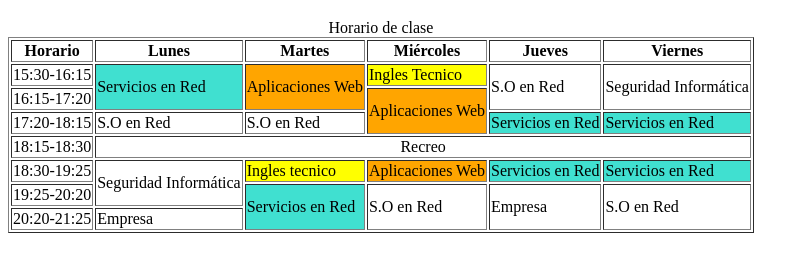
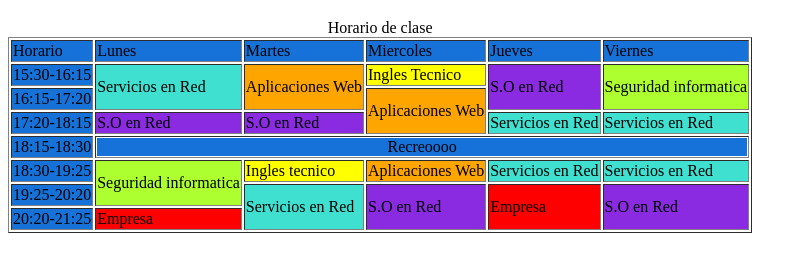
Before and after one commit to szarandonazahonero/szarandonazahonero-1EVAL_HTMLyCSS_APPWEB_2smrc_szarandonazahonero, a plain HTML site: page ejercicios 5/tablas.html in a window 1280 px wide. Shown: the part 61-332 px from the top of the page, without its empty margins (0-809 px from the left). Drawn offline with Linux system fonts and the light colour scheme.

Commit message:
Confirmar

```diff
--- a/ejercicios 5/styles.css
+++ b/ejercicios 5/styles.css
@@ -7,6 +7,27 @@
 }
 
 .Inglés-Tecnico {
-    background-color:yellow;
+    background-color: yellow;
 
 }
+
+.SO {
+    background-color: blueviolet;
+
+}
+
+.SI {
+    background-color: greenyellow;
+
+}
+
+
+.Empresa {
+    background-color: rgb(255, 0, 0);
+
+}
+
+.Demas {
+    background-color: rgb(22, 113, 216);
+
+}
--- a/ejercicios 5/tablas.html
+++ b/ejercicios 5/tablas.html
@@ -1,63 +1,68 @@
 <!DOCTYPE html>
 <html lang="en">
+
 <head>
     <meta charset="UTF-8">
     <meta name="viewport" content="width=device-width, initial-scale=1.0">
     <title>Tablas</title>
     <link rel="stylesheet" href="styles.css">
 </head>
+
 <body>
- <h1>Tablas y atributos de la tabla</h1>
+    <h1>Tablas y atributos de la tabla</h1>
     <table border="1">
         <caption>Horario de clase</caption>
-        <th colspan="3">Horario</th>
-        <th>Lunes</th>
-        <th>Martes</th>
-        <th>Miércoles</th>
-        <th>Jueves</th>
-        <th>Viernes</th>
+        <td class="Demas"colspan="3">Horario</th>
+        <td class="Demas">Lunes</td>
+        <td class="Demas">Martes</td>
+        <td class="Demas">Miercoles</td>
+        <td class="Demas">Jueves</td>
+        <td class="Demas">Viernes</td>
         <tr>
-            <td colspan="3">15:30-16:15</td>
+            <td class="Demas"colspan="3">15:30-16:15</td>
             <td class="servicios-red" rowspan="2">Servicios en Red</td>
             <td class="aw" rowspan="2">Aplicaciones Web</td>
             <td Class="Inglés-Tecnico">Ingles Tecnico</td>
-            <td rowspan="2">S.O en Red</td>
-            <td rowspan="2">Seguridad Informática</td>
+            <td class="SO" rowspan="2">S.O en Red</td>
+            <td class="SI"rowspan="2">Seguridad informatica</td>
         </tr>
         <tr>
-            <td colspan="3">16:15-17:20</td>
+            <td class="Demas"colspan="3">16:15-17:20</td>
             <td class="aw" rowspan="2">Aplicaciones Web</td>
         </tr>
         <tr>
-            <td colspan="3">17:20-18:15</td>
-            <td>S.O en Red</td>
-            <td>S.O en Red</td>
-            <td class="servicios-red" >Servicios en Red</td>
-            <td class="servicios-red" >Servicios en Red</td>
+            <td class="Demas"colspan="3">17:20-18:15</td>
+            <td class="SO">S.O en Red</td>
+            <td class="SO">S.O en Red</td>
+            <td class="servicios-red">Servicios en Red</td>
+            <td class="servicios-red">Servicios en Red</td>
         </tr>
         <tr>
-            <td colspan="3">18:15-18:30</td>
-            <td colspan="6"><center>Recreo</center></td>
+            <td class="Demas"colspan="3">18:15-18:30</colspan=>
+            <td colspan="6">
+                <center class="Demas">Recreoooo</center>
+            </td>
         </tr>
         <tr>
-            <td colspan="3">18:30-19:25</td>
-            <td rowspan="2">Seguridad Informática</td>
+            <td class="Demas"colspan="3">18:30-19:25</colspan=>
+            <td class="SI"rowspan="2">Seguridad informatica</td>
             <td Class="Inglés-Tecnico">Ingles tecnico</td>
-            <td class="aw" >Aplicaciones Web</td>
-            <td class="servicios-red" >Servicios en Red</td>
-            <td class="servicios-red" >Servicios en Red</td>
+            <td class="aw">Aplicaciones Web</td>
+            <td class="servicios-red">Servicios en Red</td>
+            <td class="servicios-red">Servicios en Red</td>
         </tr>
         <tr>
-            <td colspan="3">19:25-20:20</td>
+            <td class="Demas"colspan="3">19:25-20:20</colspan=>
             <td class="servicios-red" rowspan="2">Servicios en Red</td>
-            <td rowspan="2">S.O en Red</td>
-            <td rowspan="2">Empresa</td>
-            <td rowspan="2">S.O en Red</td>
+            <td class="SO" rowspan="2">S.O en Red</td>
+            <td class="Empresa"rowspan="2">Empresa</td>
+            <td class="SO" rowspan="2">S.O en Red</td>
         </tr>
         <tr>
-            <td colspan="3">20:20-21:25</td>
-            <td>Empresa</td>
+            <td class="Demas"colspan="3">20:20-21:25</td>
+            <td class="Empresa"rowspan="2">Empresa</td>
         </tr>
-     </table>
+    </table>
 </body>
+
 </html>
```
Also changed, not shown: ejercicios 6/formularios.html (+1 -0 lines).
